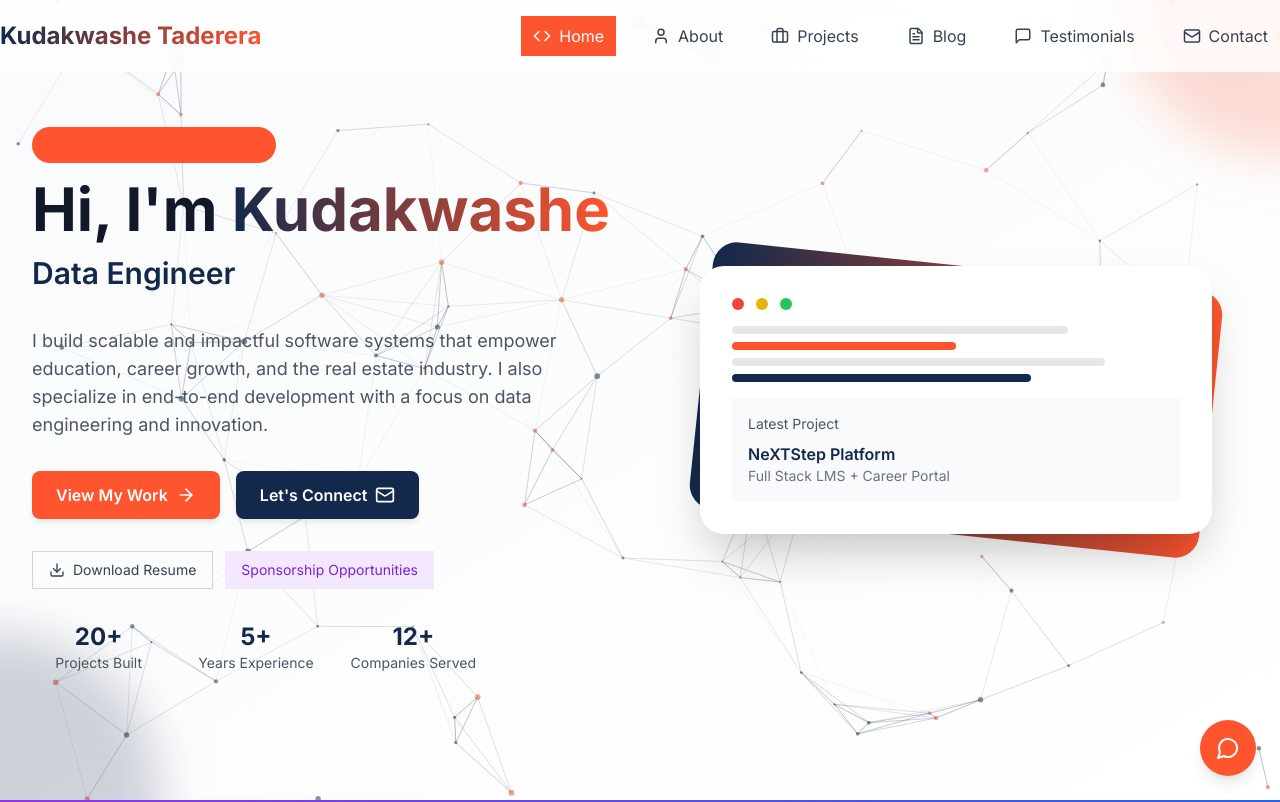
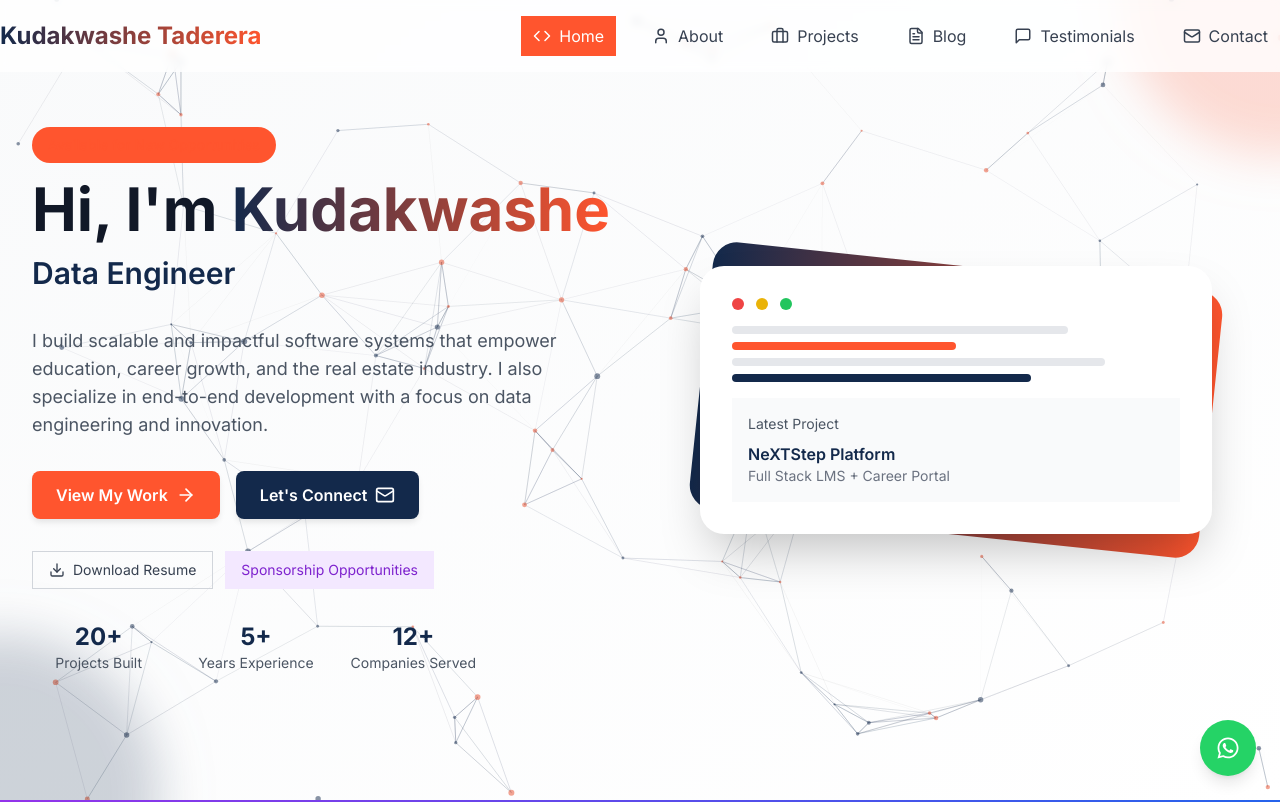
Before and after one commit to kudakwashe-taderera/website, a Next.js app: page / in a window 1280 px wide. Shown: the top 802 px of the page. Built offline with nearby package versions, Linux system fonts and the light colour scheme.

Commit message:
Update FloatingActionButton.tsx

```diff
--- a/app/components/FloatingActionButton.tsx
+++ b/app/components/FloatingActionButton.tsx
@@ -2,14 +2,15 @@
 
 import { useState } from "react"
 import Link from "next/link"
-import { MessageCircle, X, Mail, Briefcase, FileText, Heart, Phone } from "lucide-react"
+import { FaWhatsapp } from "react-icons/fa"
+import { X, Mail, Briefcase, FileText, Heart } from "lucide-react"
 
 export default function FloatingActionButton() {
   const [isOpen, setIsOpen] = useState(false)
 
   const actions = [
     {
-      icon: Phone,
+      icon: FaWhatsapp,
       label: "WhatsApp",
       href: `https://wa.me/14479025849?text=${encodeURIComponent("Hi Kudakwashe, is this the right time to chat?")}`,
       color: "bg-green-500 hover:bg-green-600",
@@ -69,13 +70,13 @@ export default function FloatingActionButton() {
         </div>
       )}
 
-      {/* Main FAB */}
+      {/* WhatsApp FAB */}
       <button
         onClick={() => setIsOpen(!isOpen)}
-        className="w-14 h-14 bg-uiuc-orange hover:bg-opacity-90 text-white rounded-full shadow-lg transition-all duration-300 transform hover:scale-110 flex items-center justify-center"
+        className="w-14 h-14 bg-[#25D366] hover:bg-[#128C7E] text-white rounded-full shadow-lg transition-all duration-300 transform hover:scale-110 flex items-center justify-center"
         aria-label="Quick actions"
       >
-        {isOpen ? <X size={24} /> : <MessageCircle size={24} />}
+        {isOpen ? <X size={24} /> : <FaWhatsapp size={24} />}
       </button>
     </div>
   )
```
